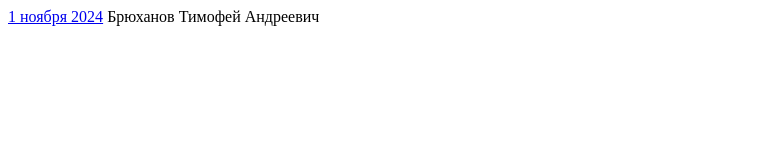
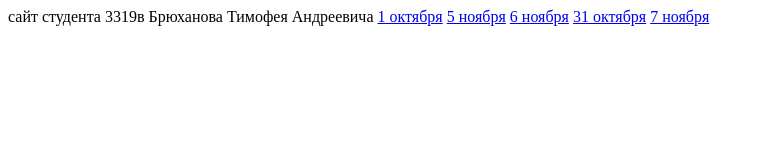
Before and after one commit to Ikariusani/Ikariusani.github.io, a plain HTML site: page index.html in a window 1280 px wide. Shown: the whole page, without its empty margins (0-764 px from the left). Drawn offline with Linux system fonts and the light colour scheme.

Commit message:
Update index.html

```diff
--- a/index.html
+++ b/index.html
@@ -1,2 +1,16 @@
-<a href="01nov24.html"> 1 ноября 2024</a>
-Брюханов Тимофей Андреевич
+<!DOCTYPE html>
+<html lang="en">
+<head>
+    <meta charset="UTF-8">
+    <meta name="viewport" content="width=device-width, initial-scale=1.0">
+    <title>Document</title>
+</head>
+<body>
+    сайт студента 3319в Брюханова Тимофея Андреевича
+    <a href="01oct.html">1 октября</a>
+    <a href="05nov24.html">5 ноября</a>
+    <a href="06nov24.html">6 ноября</a>
+    <a href="31oct24.html">31 октября</a>
+    <a href="07nov24.html">7 ноября</a>
+</body>
+</html>
```
